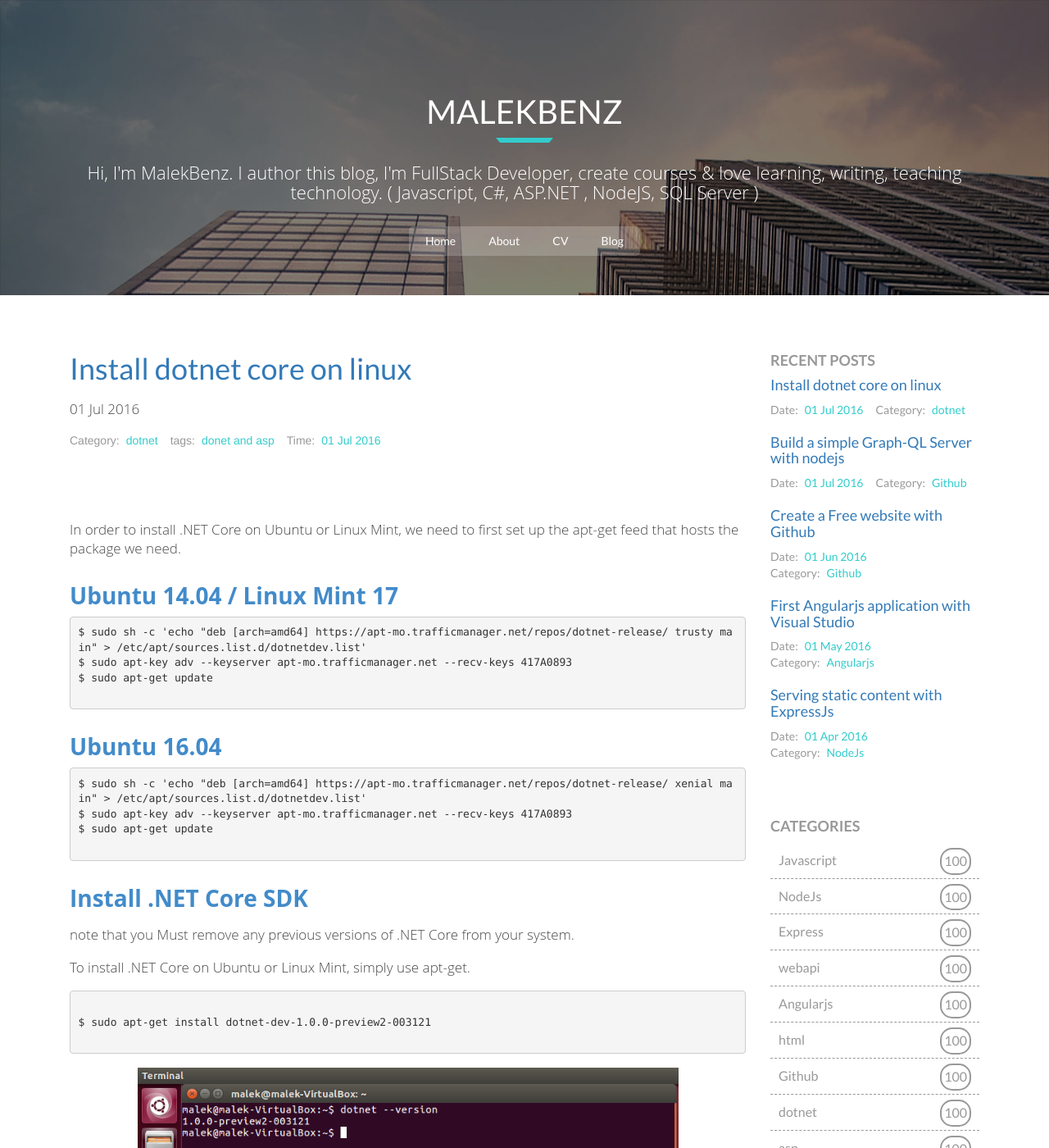
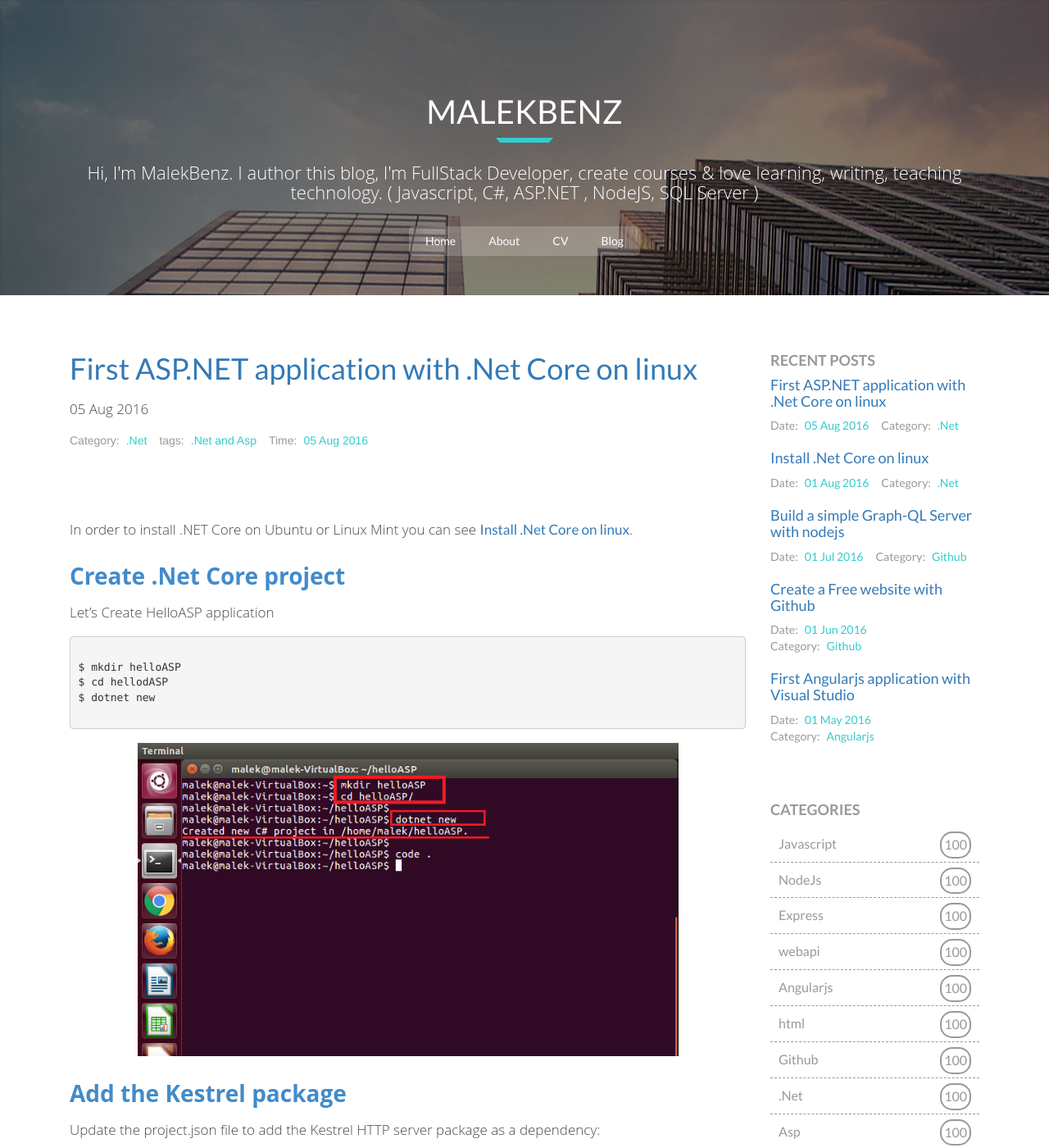
Before and after one commit to malekbenz/malekbenz, a Jekyll site: the page built from index.html, in a window 1280 px wide and 1400 px high. Shown: the whole window at 82% size. Built offline with Jekyll 4.4.1, drawn with Linux system fonts in a browser that asks for light colours; nearby versions of some CDN libraries; the list of posts is cut into pages by our own code; some of the changed text lies outside the part shown.

Commit message:
First asp.net app post

````diff
--- a/_posts/2016-08-01-Install-dotnet-core-linux.md
+++ b/_posts/2016-08-01-Install-dotnet-core-linux.md
@@ -1,12 +1,12 @@
 ---
 layout: post
-title: "Install dotnet core on linux"
-date: 2016-07-01
+title: "Install .Net Core on linux"
+date: 2016-08-01
 author: Malekbenz
 comments: true
-category: dotnet
-tags : ['donet',  'asp']
-categories: ['dotnet',   'asp']
+category: .Net
+tags : ['.Net',  'Asp']
+categories: ['.Net',   'Asp']
 ---
 
 In order to install .NET Core on Ubuntu or Linux Mint, we need to first set up the apt-get feed that hosts the package we need.
--- /dev/null
+++ b/_posts/2016-08-05-First-web-application-dotnet-core-linux.md
@@ -0,0 +1,133 @@
+---
+layout: post
+title: "First ASP.NET application with .Net Core on linux"
+date: 2016-08-05
+author: Malekbenz
+comments: true
+category: .Net
+tags : ['.Net',  'Asp']
+categories: ['.Net',   'Asp']
+---
+
+
+In order to install .NET Core on Ubuntu or Linux Mint you can see [Install .Net Core on linux](/blog/2016/08/01/Install-dotnet-core-linux).
+
+
+## Create .Net Core project
+
+Let's Create  HelloASP application
+
+``` Javascript
+
+$ mkdir helloASP
+$ cd hellodASP
+$ dotnet new
+
+```
+
+![CMD](/images/dotnet/helloASP.png){:class="img-responsive" :max-width="80%"}
+
+## Add the Kestrel package
+
+Update the project.json file to add the Kestrel HTTP server package as a dependency:
+
+```
+    {
+    "version": "1.0.0-*",
+    "buildOptions": {
+        "debugType": "portable",
+        "emitEntryPoint": true
+    },
+    "dependencies": {},
+    "frameworks": {
+        "netcoreapp1.0": {
+        "dependencies": {
+            "Microsoft.NETCore.App": {
+            "type": "platform",
+            "version": "1.0.0"
+            },
+            "Microsoft.AspNetCore.Server.Kestrel": "1.0.0"
+        },
+        "imports": "dnxcore50"
+        }
+    }
+    }
+```
+
+![CMD](/images/dotnet/kestrel.png){:class="img-responsive" :max-width="80%"}
+
+
+And then restore the packages:
+
+```
+$ dotnet restore
+```
+
+## Startup.cs file:
+
+Add a Startup.cs file that defines the request handling logic:
+
+```
+    using System;
+    using Microsoft.AspNetCore.Builder;
+    using Microsoft.AspNetCore.Hosting;
+    using Microsoft.AspNetCore.Http;
+
+    namespace aspnetcoreapp
+    {
+        public class Startup
+        {
+            public void Configure(IApplicationBuilder app)
+            {
+                app.Run(context =>
+                {
+                    return context.Response.WriteAsync("Hello from ASP.NET Core!");
+                });
+            }
+        }
+    }
+```
+![CMD](/images/dotnet/startup.cs.png){:class="img-responsive" :max-width="80%"}
+
+## Update  Program.cs:
+
+Update the code in Program.cs to setup and start the Web host:
+
+```
+using System;
+using Microsoft.AspNetCore.Hosting;
+
+namespace aspnetcoreapp
+{
+    public class Program
+    {
+        public static void Main(string[] args)
+        {
+            var host = new WebHostBuilder()
+                .UseKestrel()
+                .UseStartup<Startup>()
+                .Build();
+
+            host.Run();
+        }
+    }
+}
+```
+
+![CMD](/images/dotnet/startup.cs.png){:class="img-responsive" :max-width="80%"}
+
+## Run the app
+
+```
+$ dotnet run
+```
+
+![CMD](/images/dotnet/browseaspnet.png){:class="img-responsive" :max-width="80%"}
+
+Browse to http://localhost:5000
+
+![CMD](/images/dotnet/browseaspnet.png){:class="img-responsive" :max-width="80%"}
+
+>
+> ### Congratulations! You now have .NET core running on your machine!
+>
````
Also changed, not shown: images/dotnet/Program.cs.png (added), images/dotnet/browseaspnet.png (added), images/dotnet/dotnetrun.png (added), images/dotnet/helloASP.png (added), images/dotnet/kestrel.png (added), images/dotnet/startup.cs.png (added).
